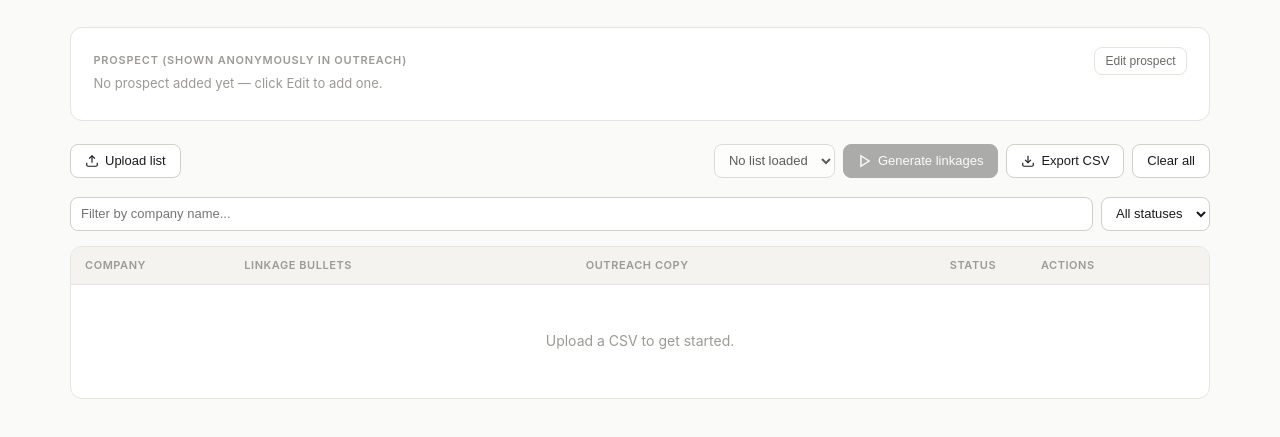
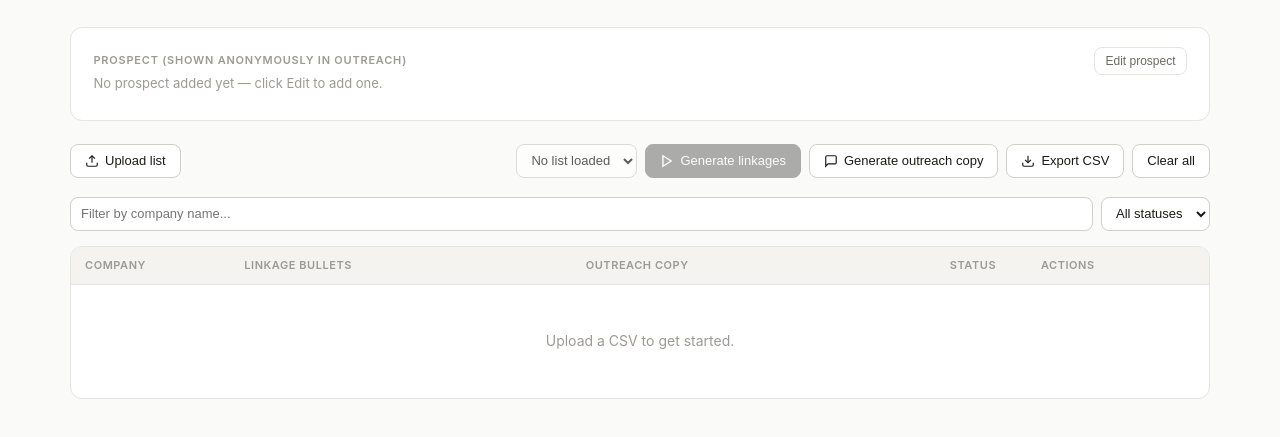
Before and after one commit to Tribalhog4/ContextTool, a website: page public/index.html in a window 1280 px wide. Shown: the part 59-496 px from the top of the page. Drawn offline with Linux system fonts and the light colour scheme.

Commit message:
Move generate outreach copy to controls row; remove per-row draft button

```diff
--- a/public/index.html
+++ b/public/index.html
@@ -543,6 +543,10 @@
         <svg width="14" height="14" viewBox="0 0 24 24" fill="none" stroke="currentColor" stroke-width="2.5"><polygon points="5,3 19,12 5,21"/></svg>
         Generate linkages
       </button>
+      <button class="btn btn-secondary" id="paraBtn" onclick="runAllParagraphs()">
+        <svg width="14" height="14" viewBox="0 0 24 24" fill="none" stroke="currentColor" stroke-width="2"><path d="M21 15a2 2 0 01-2 2H7l-4 4V5a2 2 0 012-2h14a2 2 0 012 2z"/></svg>
+        Generate outreach copy
+      </button>
       <button class="btn btn-secondary" onclick="exportCSV()">
         <svg width="14" height="14" viewBox="0 0 24 24" fill="none" stroke="currentColor" stroke-width="2"><path d="M21 15v4a2 2 0 01-2 2H5a2 2 0 01-2-2v-4"/><polyline points="7,10 12,15 17,10"/><line x1="12" y1="15" x2="12" y2="3"/></svg>
         Export CSV
@@ -829,12 +833,12 @@
       const badgeMap = { pending: 'badge-pending', loading: 'badge-loading', done: 'badge-done', error: 'badge-error', skip: 'badge-skip' };
       const nameSafe = c.Name.replace(/'/g, "\\'");
 
-      const draftBtn = r?.paragraph
+      const copyParaBtn = r?.paragraph
         ? `<button class="action-btn" onclick="copyParagraph('${nameSafe}')">⎘ Copy email</button>`
-        : `<button class="action-btn" onclick="draftParagraph('${nameSafe}')">✉ Draft email</button>`;
+        : '';
 
       const actions = status === 'done'
-        ? `<button class="action-btn" onclick="rerun('${nameSafe}')">↺ Redo</button><button class="action-btn" onclick="copyBullets('${nameSafe}')">⎘ Bullets</button>${draftBtn}`
+        ? `<button class="action-btn" onclick="rerun('${nameSafe}')">↺ Redo</button><button class="action-btn" onclick="copyBullets('${nameSafe}')">⎘ Bullets</button>${copyParaBtn}`
         : status === 'error'
         ? `<button class="action-btn" onclick="rerun('${nameSafe}')">↺ Retry</button>`
         : '';
@@ -895,6 +899,61 @@
     if (!r?.bullets) return;
     const text = r.bullets.map(b => '• ' + b).join('\n');
     navigator.clipboard.writeText(text).then(() => showToast('Bullets copied!'));
+  }
+
+  async function runAllParagraphs() {
+    if (running) return;
+    const apiKey = getApiKey();
+    if (!apiKey) { showToast('Enter your Anthropic API key first.'); apiKeyInput.focus(); return; }
+    const toRun = companies.filter(c => results[c.Name]?.status === 'done' && !results[c.Name]?.paragraph);
+    if (!toRun.length) { showToast('No companies with linkages ready for outreach copy.'); return; }
+
+    running = true;
+    document.getElementById('paraBtn').disabled = true;
+    document.getElementById('progressTrack').classList.add('visible');
+
+    let completed = 0;
+    const total = toRun.length;
+    const CONCURRENCY = 3;
+    let idx = 0;
+
+    async function worker() {
+      while (idx < toRun.length) {
+        const company = toRun[idx++];
+        results[company.Name] = { ...results[company.Name], paragraphLoading: true };
+        renderTable();
+        try {
+          const res = await fetch('/api/paragraph', {
+            method: 'POST',
+            headers: { 'Content-Type': 'application/json', 'x-api-key': apiKey },
+            body: JSON.stringify({
+              prospectName: prospect.name,
+              prospectDesc: prospect.desc,
+              companyName: company.Name,
+              companyDesc: company['Description [Organization]'],
+              bullets: results[company.Name].bullets
+            })
+          });
+          const data = await res.json();
+          if (!res.ok) throw new Error(data.error || `HTTP ${res.status}`);
+          results[company.Name] = { ...results[company.Name], paragraphLoading: false, paragraph: data.paragraph };
+        } catch(e) {
+          results[company.Name] = { ...results[company.Name], paragraphLoading: false };
+          showToast('Error: ' + e.message);
+        }
+        completed++;
+        document.getElementById('progressFill').style.width = Math.round(completed / total * 100) + '%';
+        renderTable();
+      }
+    }
+
+    await Promise.all(Array.from({ length: CONCURRENCY }, () => worker()));
+
+    running = false;
+    document.getElementById('paraBtn').disabled = false;
+    document.getElementById('progressTrack').classList.remove('visible');
+    document.getElementById('progressFill').style.width = '0%';
+    showToast(`Done — outreach copy generated for ${completed} companies.`);
   }
 
   async function draftParagraph(name) {
```
